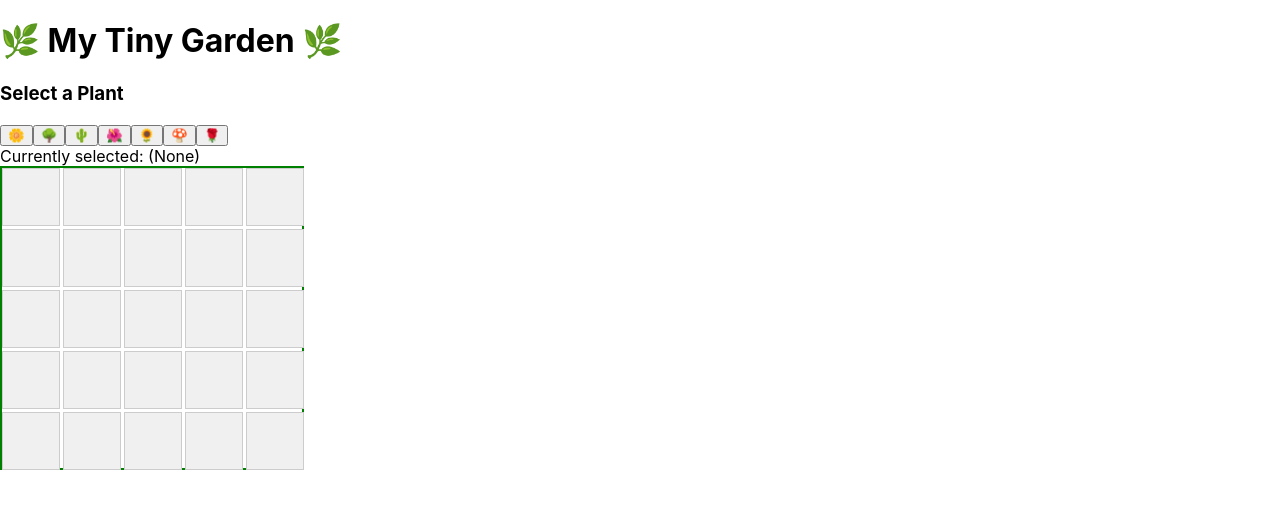
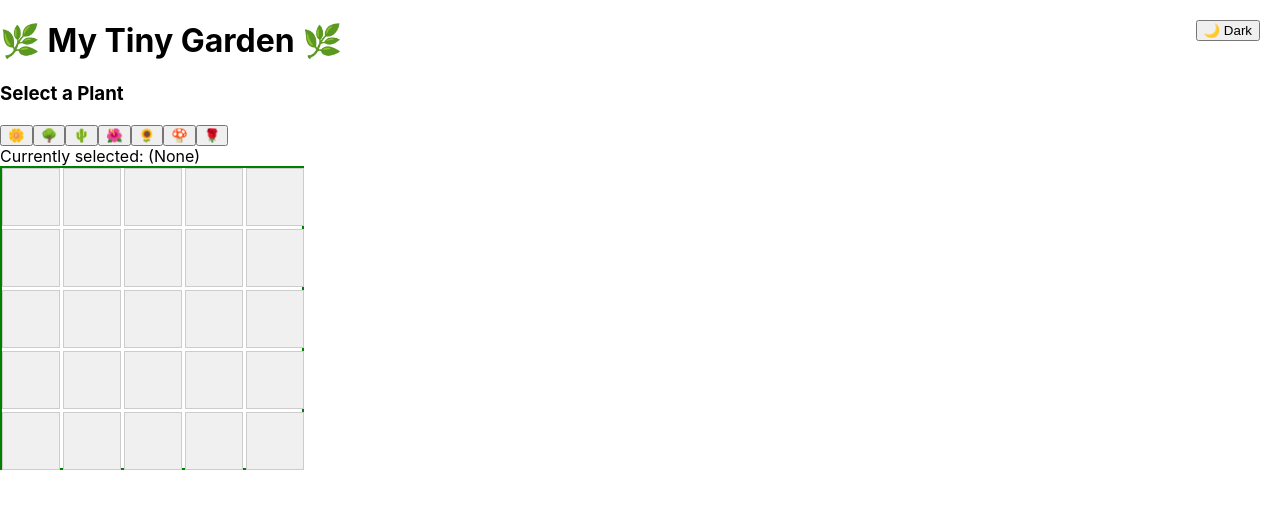
Before and after one commit to elizabethvilloria/virtual-garden-planner, a React (Create React App) app: page / in a window 1280 px wide. Shown: the top 508 px of the page. Built offline with nearby package versions, Linux system fonts and the light colour scheme.

Commit message:
Dark mode

```diff
--- a/src/App.js
+++ b/src/App.js
@@ -7,6 +7,7 @@ const App = () => {
   const [grid, setGrid] = useState(
     Array.from({ length: 5 }, () => Array.from({ length: 5 }, () => null))
   );
+  const [darkMode, setDarkMode] = useState(false);
 
   const handleSelectPlant = (plant) => {
     setSelectedPlant(plant);
@@ -24,8 +25,15 @@ const App = () => {
   };
 
   return (
-    <div className="garden-app">
+    <div className={`garden-app ${darkMode ? 'dark-mode' : ''}`}>
       <h1>🌿 My Tiny Garden 🌿</h1>
+      <button
+        className="garden-button"
+        onClick={() => setDarkMode(!darkMode)}
+        style={{ position: 'absolute', top: '20px', right: '20px' }}
+      >
+        {darkMode ? '☀️ Light' : '🌙 Dark'}
+      </button>
       <PlantSelector onSelectPlant={handleSelectPlant} />
       <div className="selected-plant">
         Currently selected: {selectedPlant || '(None)'}
```
Also changed, not shown: src/App.css (+19 -0 lines).
